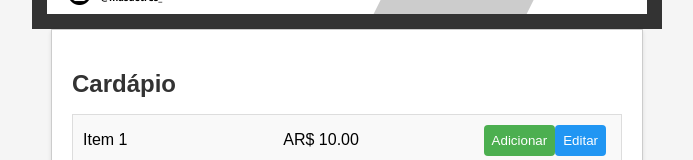
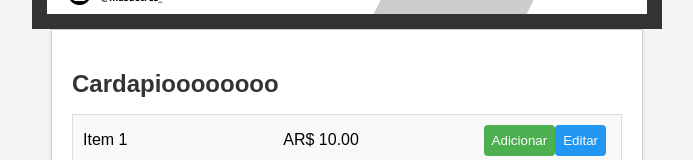
Before and after one commit to srisraeloliveira/cardapio, a plain HTML site: page index.html in a window 1280 px wide. Shown: the part 229-389 px from the top of the page, without its empty margins (293-986 px from the left). Drawn offline with Linux system fonts and the light colour scheme.

Commit message:
commit test

```diff
--- a/index.html
+++ b/index.html
@@ -26,7 +26,7 @@
     </div>
 
     <div id="menu">
-      <h2>Cardápio</h2>
+      <h2>Cardapioooooooo</h2>
       <ul id="item-list">
           <!-- Itens do Cardápio -->
           <li data-name="Item 1" data-price="10.00">
```
